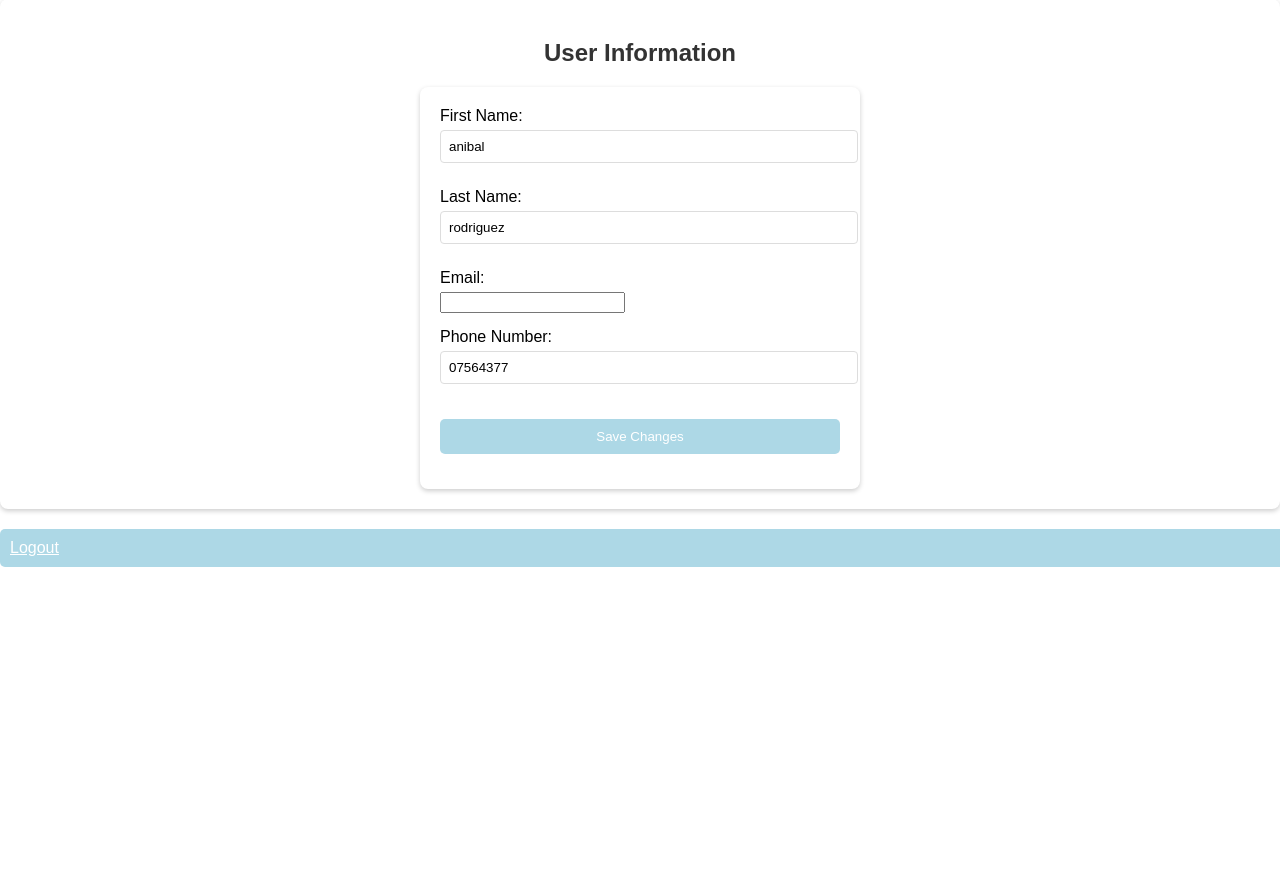
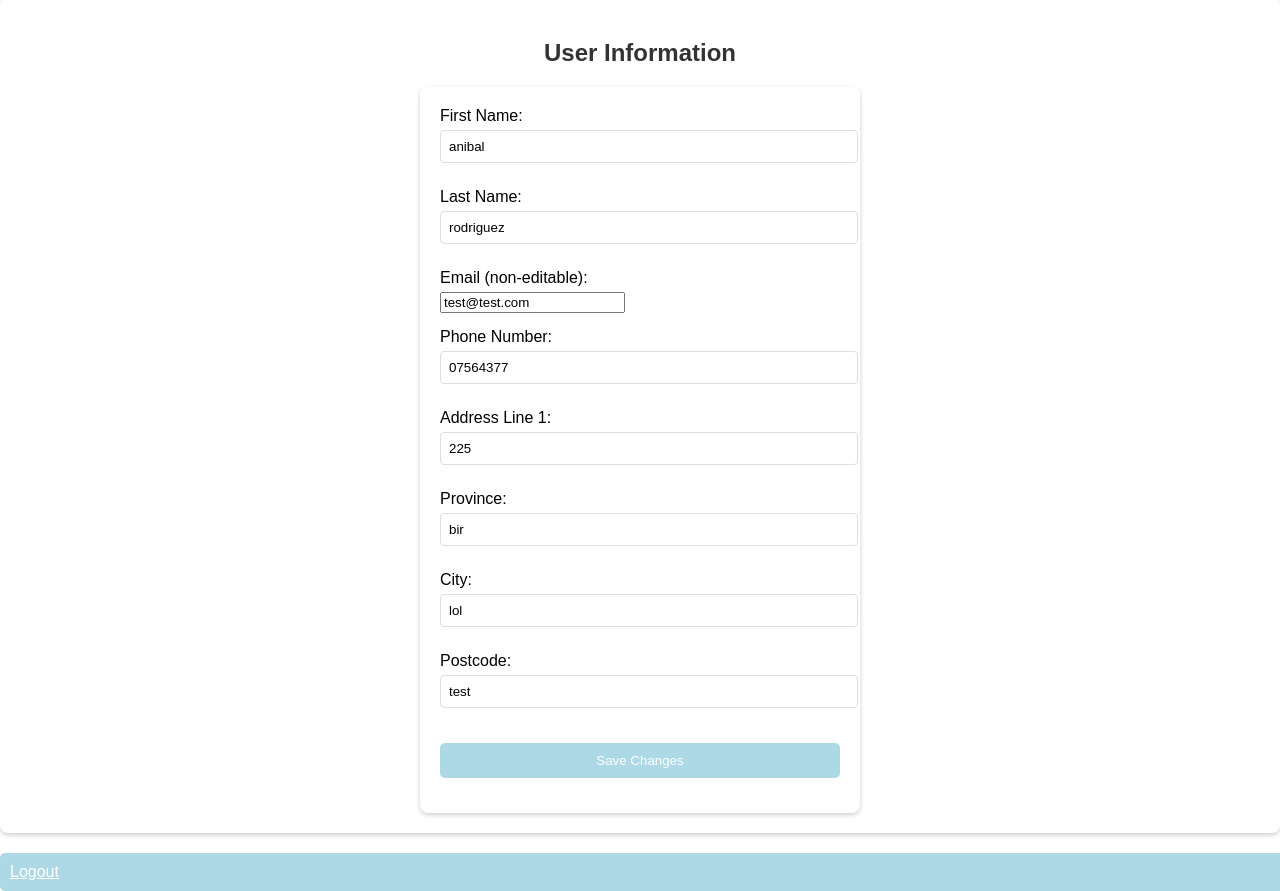
Before and after one commit to anibalhsm/StickyLink, a Flask app: page /Account in a window 1280 px wide. Shown: the part 95-986 px from the top of the page. Before the commit the page ends 662 px from the top, so only its background shows below. Run offline with Flask 2, Linux system fonts and the light colour scheme; a user stored in the database is signed in.

Commit message:
modified:   __pycache__/app.cpython-311.pyc modified:   app.py 	modified:   instance/db.sqlite 	new file:   migrations/versions/144f61d22978_.py 	new file:   migrations/versions/__pycache__/144f61d22978_.cpython-311.pyc 	modified:   templates/home.html

```diff
--- a/app.py
+++ b/app.py
@@ -40,6 +40,10 @@ class Users(UserMixin, db.Model):
     phone_number = db.Column(db.String(20), default='')
     first_name = db.Column(db.String(50), default='')
     last_name = db.Column(db.String(50), default='')
+    address_line1 = db.Column(db.String(128), default='')
+    province = db.Column(db.String(64), default='')
+    city = db.Column(db.String(64), default='')
+    postcode = db.Column(db.String(20), default='')
     role = db.Column(db.String(250), default='user')
 
     def to_dict(self):
@@ -73,7 +77,7 @@ app.cli.add_command(promote_to_admin)
 
 @login_manager.user_loader
 def loader_user(user_id):
-    return Users.query.get(user_id)
+    return db.session.get(Users, user_id)
 
 @app.route('/products')
 def products():
@@ -151,6 +155,12 @@ def update_user_info():
         user.first_name = request.form['first_name']
         user.last_name = request.form['last_name']
         user.phone_number = request.form['phone_number']
+        user.address_line1 = request.form['address_line1']
+        user.province = request.form['province']
+        user.city = request.form['city']
+        user.postcode = request.form['postcode']
+        db.session.commit()
+
         if 'email' in request.form:
             user.email = request.form['email']
         db.session.commit()
@@ -159,19 +169,19 @@ def update_user_info():
     except Exception as e:
         return jsonify({'status': 'error', 'message': str(e)}), 500
 
-@app.route('/change_role', methods=['POST'])
-def change_role():
-    username = request.form.get('username')
-    role = request.form.get('role')
+    @app.route('/change_role', methods=['POST'])
+    def change_role():
+        username = request.form.get('username')
+        role = request.form.get('role')
 
-    user = Users.query.filter_by(username=username).first()
-    if user is None:
-        return "User not found!", 404
+        user = Users.query.filter_by(username=username).first()
+        if user is None:
+            return "User not found!", 404
 
-    user.role = role
-    db.session.commit()
+        user.role = role
+        db.session.commit()
 
-    return "Role changed successfully!"
+        return "Role changed successfully!"
 
 @app.route('/delete_user/<username>', methods=['DELETE'])
 def delete_user(username):
--- a/templates/home.html
+++ b/templates/home.html
@@ -41,11 +41,12 @@
                 <input type="text" id="last_name" name="last_name" value="{{ current_user.last_name }}" required>
             </div>
 
-            <!-- Email -->
+            <!-- Email (non-editable) -->
             <div class="form-group">
-                <label for="email">Email:</label>
-                <input type="email" id="email" name="email" value="{{ current_user.email }}" required>
+                <label for="email">Email (non-editable):</label>
+                <input type="email" id="email" name="email" value="{{ current_user.username}}" required readonly>
             </div>
+
 
             <!-- Phone Number -->
             <div class="form-group">
@@ -53,10 +54,34 @@
                 <input type="text" id="phone_number" name="phone_number" value="{{ current_user.phone_number }}">
             </div>
 
+            <div class="form-group">
+                <label for="address_line1">Address Line 1:</label>
+                <input type="text" id="address_line1" name="address_line1" value="{{ current_user.address_line1 }}" required>
+            </div>
+
+            <!-- Province -->
+            <div class="form-group">
+                <label for="province">Province:</label>
+                <input type="text" id="province" name="province" value="{{ current_user.province }}" required>
+            </div>
+
+            <!-- City -->
+            <div class="form-group">
+                <label for="city">City:</label>
+                <input type="text" id="city" name="city" value="{{ current_user.city }}" required>
+            </div>
+
+            <!-- Postcode -->
+            <div class="form-group">
+                <label for="postcode">Postcode:</label>
+                <input type="text" id="postcode" name="postcode" value="{{ current_user.postcode }}" required>
+            </div>
+
             <!-- Submit Button -->
             <div class="form-group">
                 <input type="submit" value="Save Changes" class="submit-btn">
             </div>
+
         </form>
     </div>
     <a href="{{ url_for('logout') }}" class="logout-btn">Logout</a>
```
Also changed, not shown: migrations/versions/144f61d22978_.py (added, +38 -0 lines), instance/db.sqlite.
